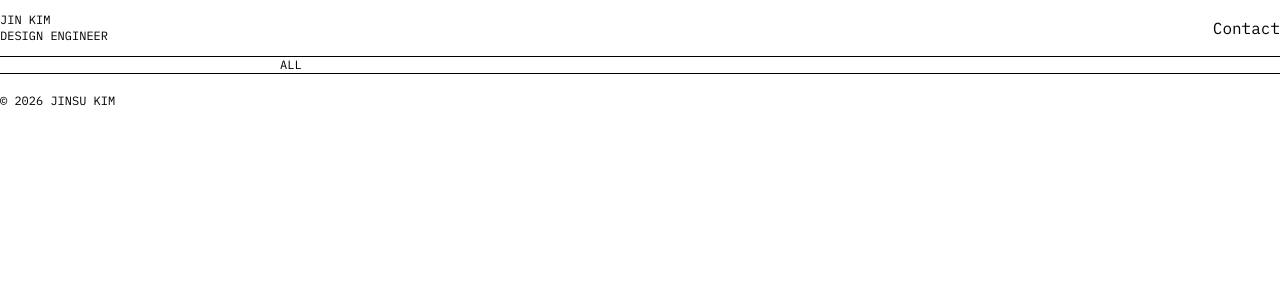
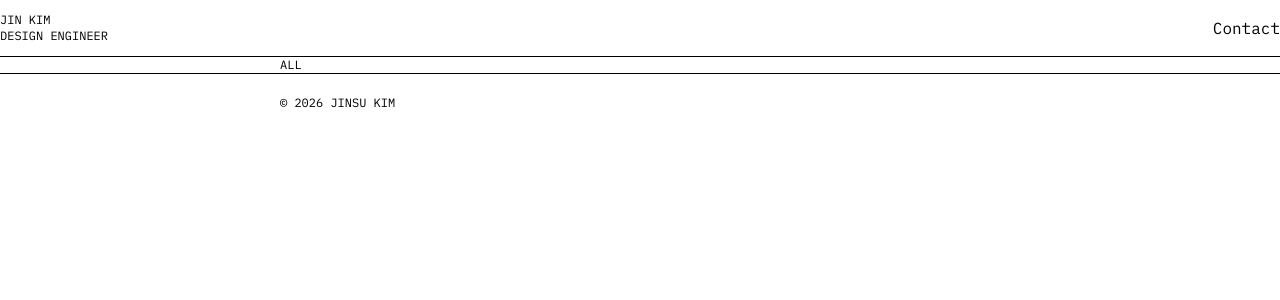
Before and after one commit to JinKim1011/jin-portfolio, a Next.js app: page / in a window 1280 px wide. Shown: the top 300 px of the page. Built offline with nearby package versions, Linux system fonts and the light colour scheme.

Commit message:
feat(footer): apply max width style classess to inner div

```diff
--- a/src/components/footer.tsx
+++ b/src/components/footer.tsx
@@ -2,9 +2,11 @@ export default async function Footer() {
   "use cache";
   return (
     <footer className="border-t-[0.5px] h-14 items-center flex">
-      <span className="text-caption">
-        © {new Date().getFullYear()} JINSU KIM
-      </span>
+      <div className="max-w-190 w-full px-5 mx-auto">
+        <span className="text-caption">
+          © {new Date().getFullYear()} JINSU KIM
+        </span>
+      </div>
     </footer>
   );
 }
```
